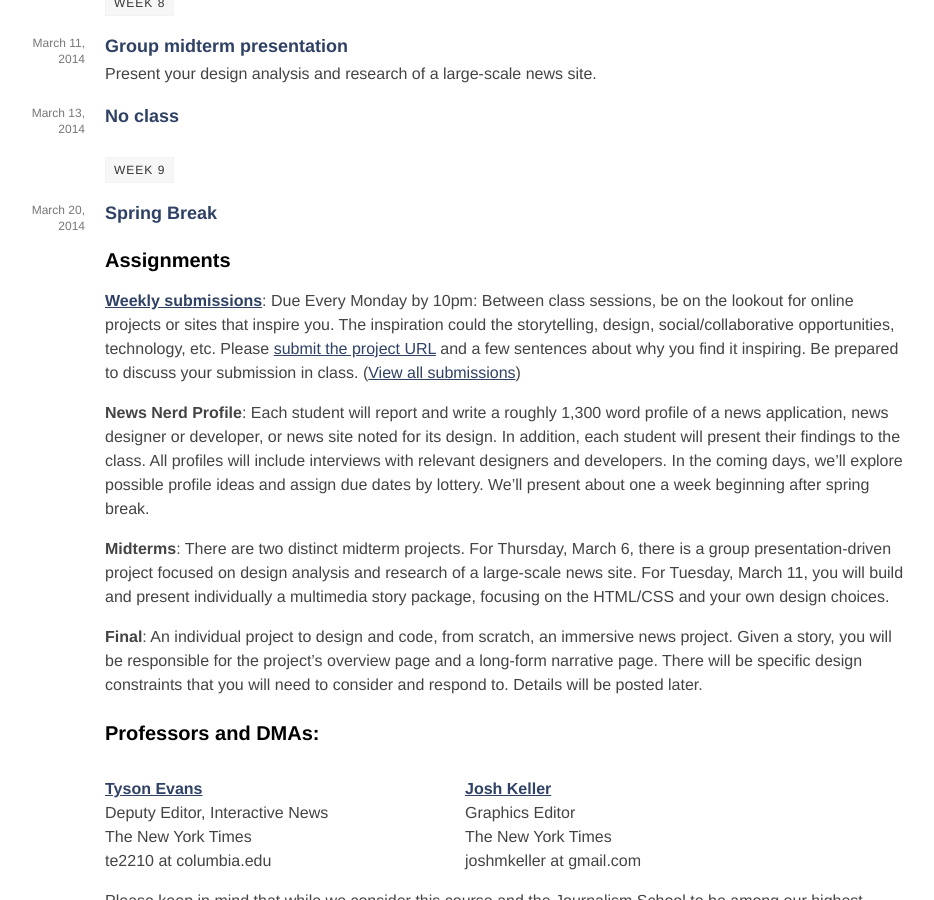
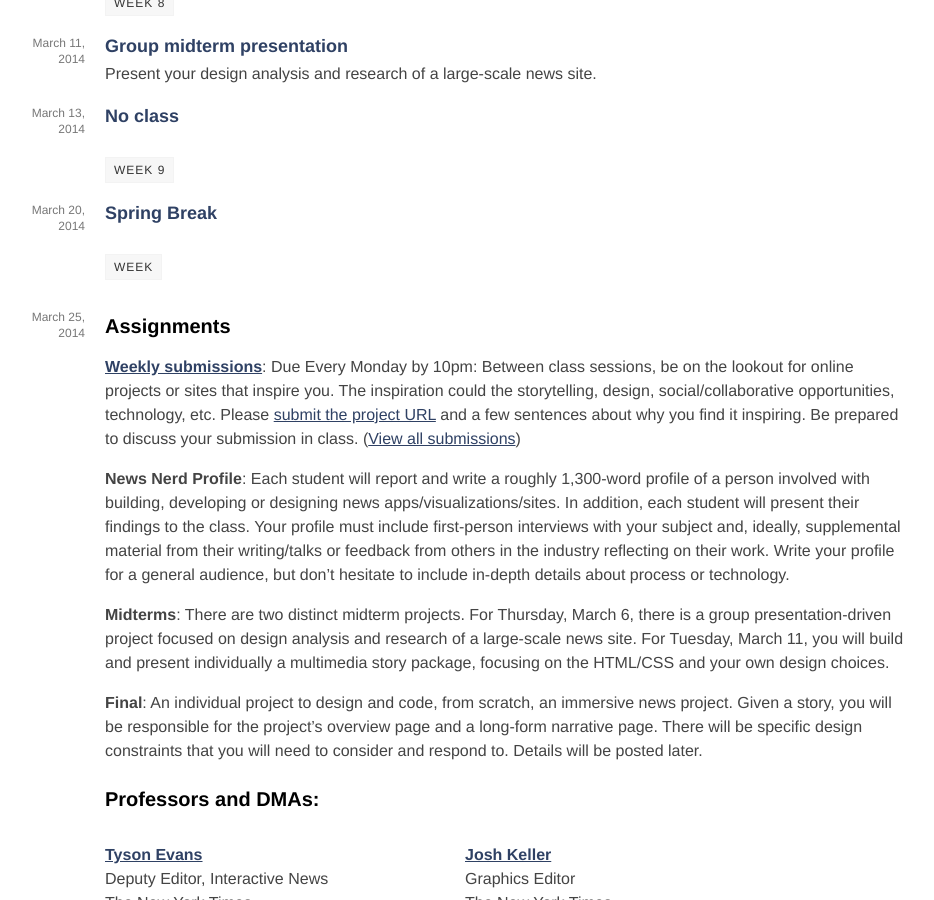
Before and after one commit to tysone/2014-columbia, a Jekyll site: the page built from index.html, in a window 1280 px wide and 900 px high, scrolled down 1749 px. Shown: the whole window, without its empty margins (175-1109 px from the left). Built offline with Jekyll 4.4.1, drawn with Linux system fonts in a browser that asks for light colours.

Commit message:
details for js class

```diff
--- a/index.html
+++ b/index.html
@@ -52,7 +52,7 @@ title: Interactive Design - Spring 2014
 </div>
 
 <div class="assignment">
-	<p><strong>News Nerd Profile</strong>: Each student will report and write a roughly 1,300 word profile of a news application, news designer or developer, or news site noted for its design. In addition, each student will present their findings to the class. All profiles will include interviews with relevant designers and developers. In the coming days, we’ll explore possible profile ideas and assign due dates by lottery. We’ll present about one a week beginning after spring break.</p>
+	<p><strong>News Nerd Profile</strong>: Each student will report and write a roughly 1,300-word profile of a person involved with building, developing or designing news apps/visualizations/sites. In addition, each student will present their findings to the class. Your profile must include first-person interviews with your subject and, ideally, supplemental material from their writing/talks or feedback from others in the industry reflecting on their work. Write your profile for a general audience, but don’t hesitate to include in-depth details about process or technology.</p>
 </div>
 
 <div class="assignment">
```
Also changed, not shown: _posts/2014-03-25-class-17.md (added, +25 -0 lines).
